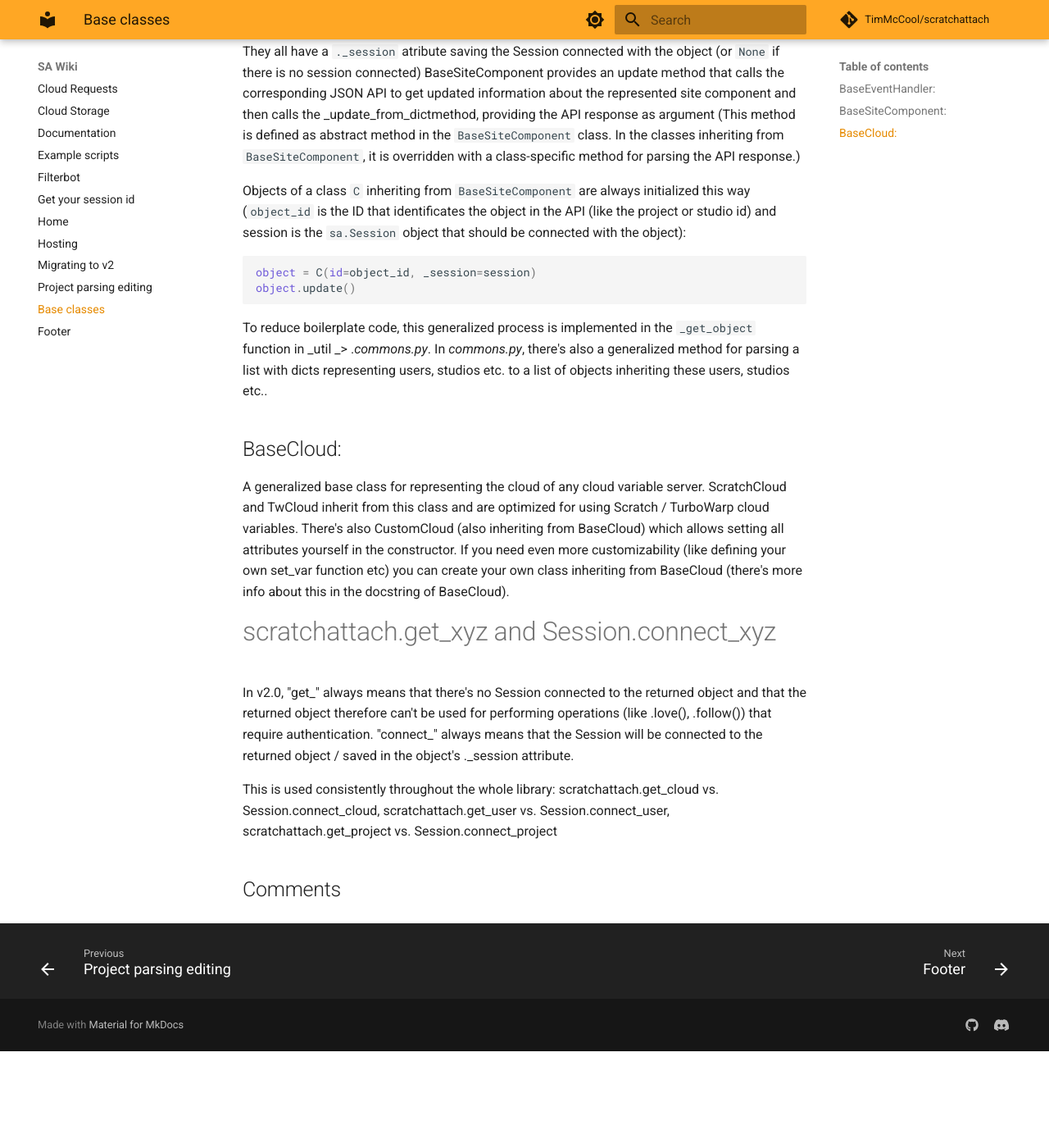
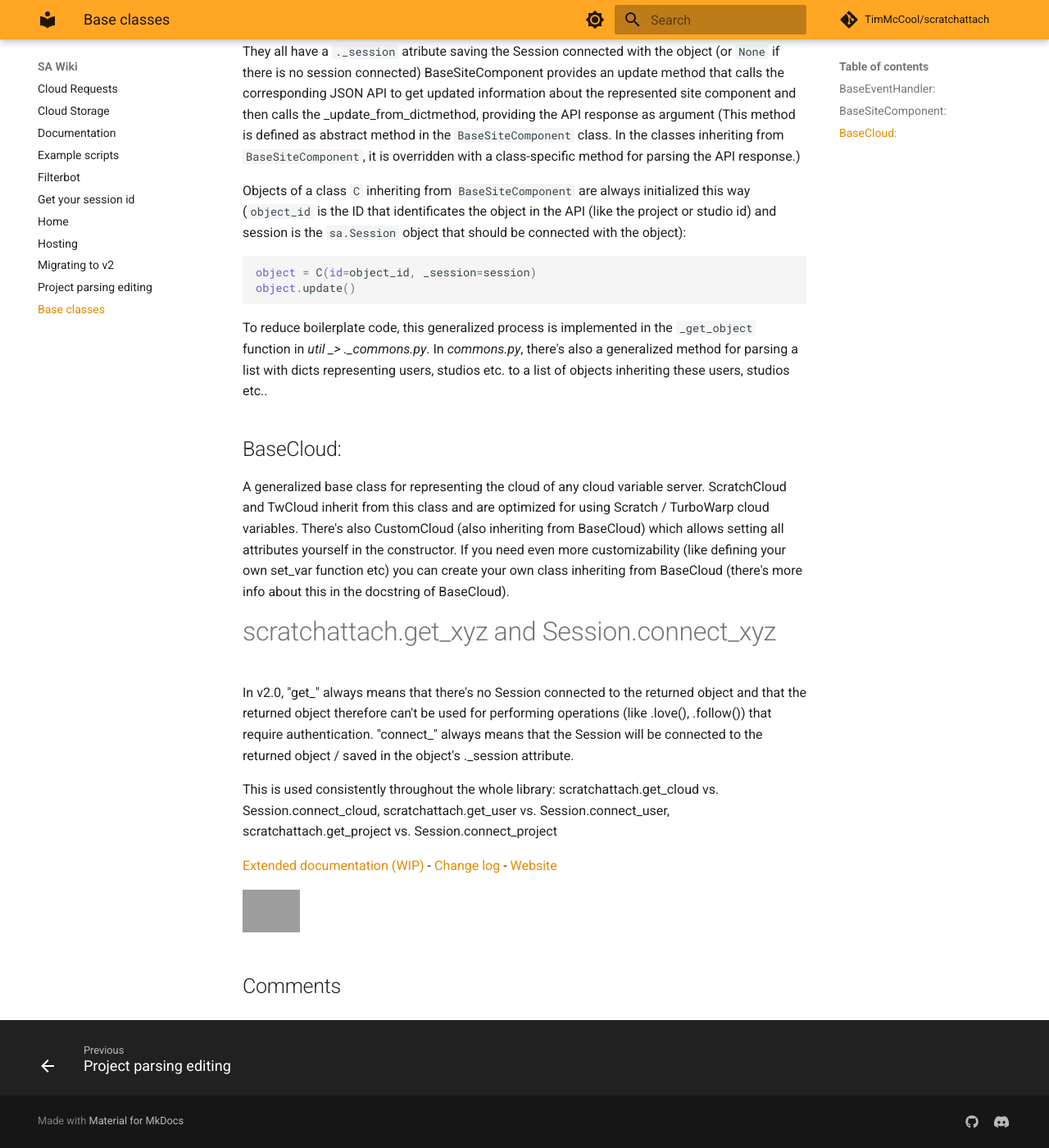
Before and after one commit to scratch-api/scratch-api.github.io, an MkDocs documentation site: the page built from docs/SA-Wiki/Structure-of-the-library.md, in a window 1280 px wide and 1400 px high, scrolled down 606 px. Shown: the whole window at 82% size. Built offline with MkDocs 1.6.1 and Material for MkDocs 9.7.7, drawn with Linux system fonts in a browser that asks for light colours; comment, search, counter and statistics services are not loaded; before the commit the page ends 1888 px from its top, so only the background shows below that; grey boxes are pictures that could not be loaded.

Commit message:
docs: put sa wiki footer inside comments partial
not the best

```diff
--- a/mkdocs.yml
+++ b/mkdocs.yml
@@ -46,17 +46,14 @@
   - search
   - glightbox
   - meta
+#  - macros
+#  - include-markdown
 
 markdown_extensions:
+  - md_in_html
   - admonition
   - pymdownx.details
-  - pymdownx.superfences:
-      custom_fences:
-        - name: mermaid
-          class: mermaid
-          format: !!python/name:pymdownx.superfences.fence_code_format
   - attr_list
-  - md_in_html
   - pymdownx.superfences
   - pymdownx.emoji:
       emoji_index: !!python/name:material.extensions.emoji.twemoji
@@ -80,10 +77,15 @@
   - pymdownx.tilde
   - attr_list
   - pymdownx.blocks.caption
+  - pymdownx.extra
   - def_list
   - pymdownx.tasklist:
       custom_checkbox: true
-
+  - pymdownx.superfences:
+      custom_fences:
+        - name: mermaid
+          class: mermaid
+          format: !!python/name:pymdownx.superfences.fence_code_format
 extra:
   social:
     # Took this from the goboscript mkdocs yml file
--- a/overrides/partials/comments.html
+++ b/overrides/partials/comments.html
@@ -1,3 +1,17 @@
+<!-- Footer for scratchattach pages. Not ideal -->
+{% if page.file.src_uri.startswith('SA-Wiki') %}
+  <div>
+      <p>
+          <a href="https://scratchattach.readthedocs.io/en/latest/">Extended documentation (WIP)</a>
+          - <a href="https://github.com/TimMcCool/scratchattach/blob/main/CHANGELOG.md">Change log</a>
+          - <a href="https://scratchattach.tim1de.net/">Website</a>
+      </p>
+      <p align="left">
+        <img width="70" src="https://raw.githubusercontent.com/TimMcCool/scratchattach/refs/heads/main/logos/logo.svg">
+      </p>
+  </div>
+{% endif %}
+
 {% if page.meta.comments %}
   <h2 id="__comments">{{ lang.t("meta.comments") }}</h2>
   <!-- Insert generated snippet here -->
```
Also changed, not shown: docs/SA-Wiki/_Footer.md (deleted, +0 -5 lines).
